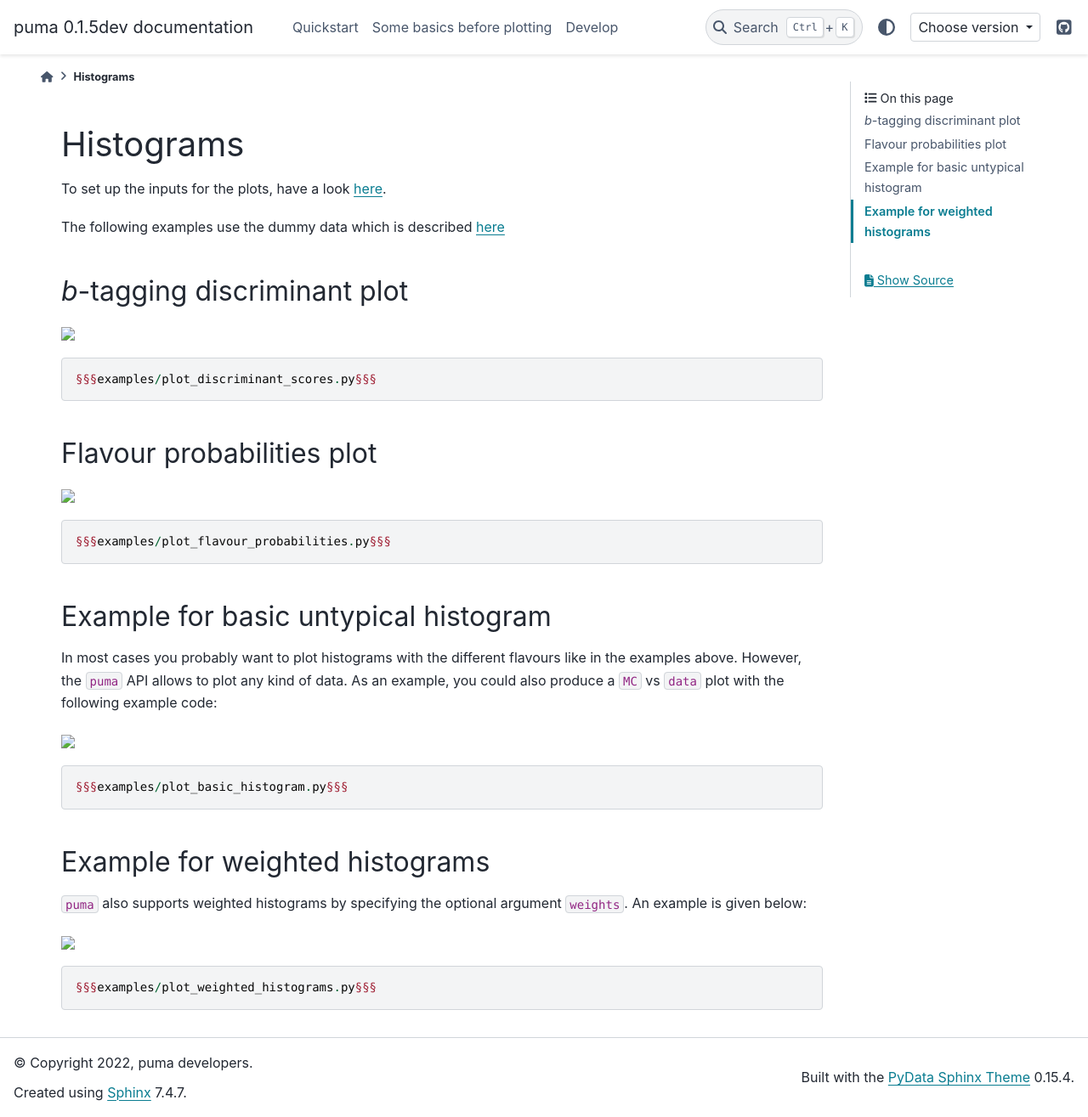
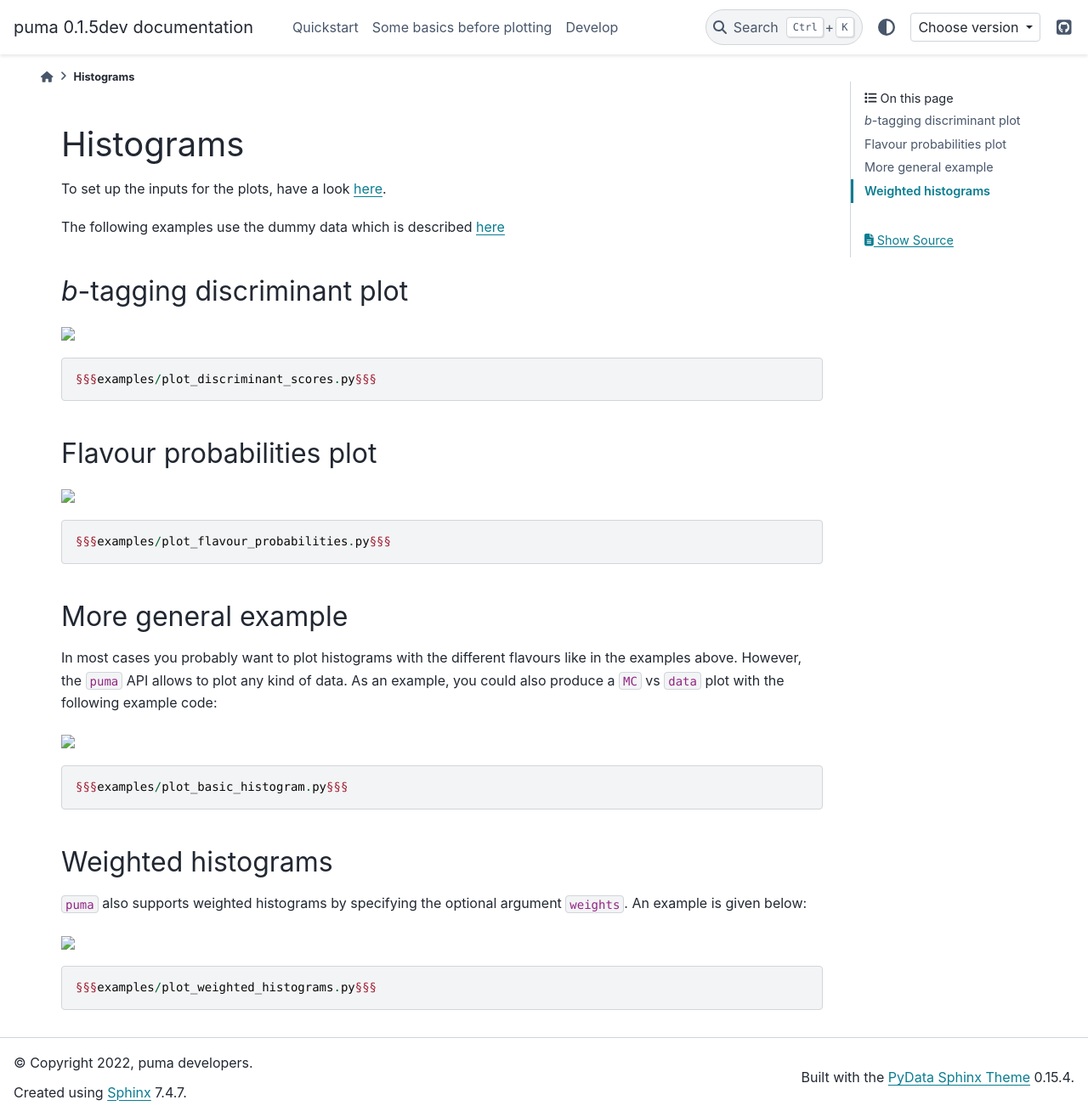
Before and after one commit to umami-hep/puma, a Sphinx documentation site: the page built from docs/source/examples/histograms.md, in a window 1280 px wide and 1315 px high. Shown: the whole window at 85% size. Built offline with Sphinx 7.4.7 and the PyData theme 0.15.4, drawn with Linux system fonts in a browser that asks for light colours.

````diff
--- a/docs/source/_static/switcher.json
+++ b/docs/source/_static/switcher.json
@@ -2,10 +2,6 @@
     {
         "name": "latest",
         "version": "main",
-        "url": "https://umami-hep.github.io/puma/main/"
-    },
-    {
-        "version": "weighted-histograms",
         "url": "https://umami-hep.github.io/puma/main/"
     },
     {
--- a/docs/source/examples/histograms.md
+++ b/docs/source/examples/histograms.md
@@ -20,7 +20,7 @@ The following examples use the dummy data which is described [here](./dummy_data
 §§§examples/plot_flavour_probabilities.py§§§
 ```
 
-## Example for basic untypical histogram
+## More general example
 
 In most cases you probably want to plot histograms with the different flavours
 like in the examples above.
@@ -33,7 +33,7 @@ could also produce a `MC` vs `data` plot with the following example code:
 §§§examples/plot_basic_histogram.py§§§
 ```
 
-## Example for weighted histograms
+## Weighted histograms
 
 `puma` also supports weighted histograms by specifying the optional argument `weights`.
 An example is given below:
````
